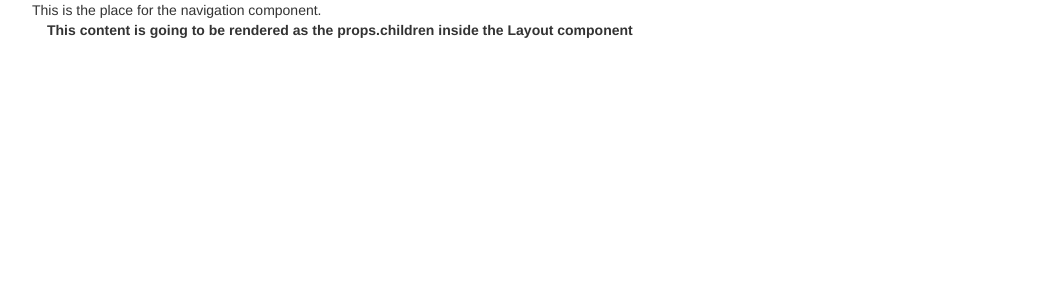
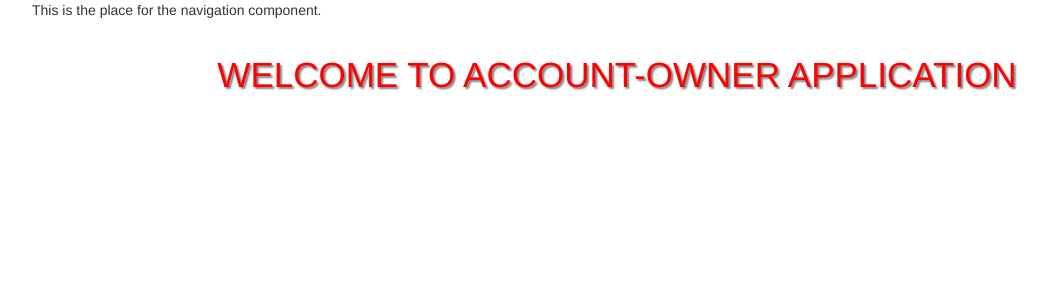
Before and after one commit to MichaelSWong/accountownerclient, a React (Create React App) app: page / in a window 1280 px wide. Shown: the top 300 px of the page, without its empty margins (23-1071 px from the left). Built offline with nearby package versions, Linux system fonts and the light colour scheme.

Commit message:
Created Home Component

```diff
--- /dev/null
+++ b/src/components/Home/Home.css
@@ -0,0 +1,8 @@
+.homeText {
+  font-size: 35px;
+  color: red;
+  text-align: center;
+  position: relative;
+  top: 30px;
+  text-shadow: 2px 2px 2px gray;
+}
--- /dev/null
+++ b/src/components/Home/Home.js
@@ -0,0 +1,14 @@
+import React from 'react';
+import { Col, Row } from 'react-bootstrap';
+import './Home.css';
+
+const home = (props) => {
+  return (
+    <Row>
+      <Col md={12}>
+        <div className={'homeText'}>WELCOME TO ACCOUNT-OWNER APPLICATION</div>
+      </Col>
+    </Row>
+  );
+};
+export default home;
--- a/src/containers/App.js
+++ b/src/containers/App.js
@@ -1,15 +1,13 @@
 import React, { Component } from 'react';
 import './App.css';
 import Layout from '../components/Layout/Layout';
+import Home from '../components/Home/Home';
 
 class App extends Component {
   render() {
     return (
       <Layout>
-        <strong>
-          This content is going to be rendered as the props.children inside the
-          Layout component
-        </strong>
+        <Home />
       </Layout>
     );
   }
```
